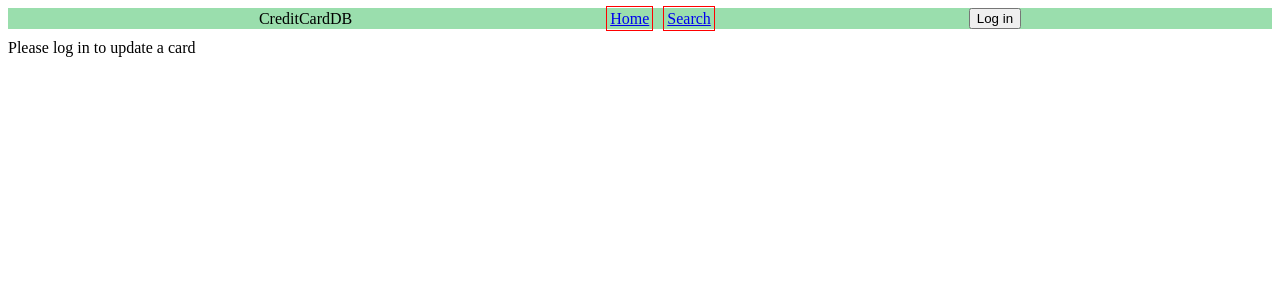
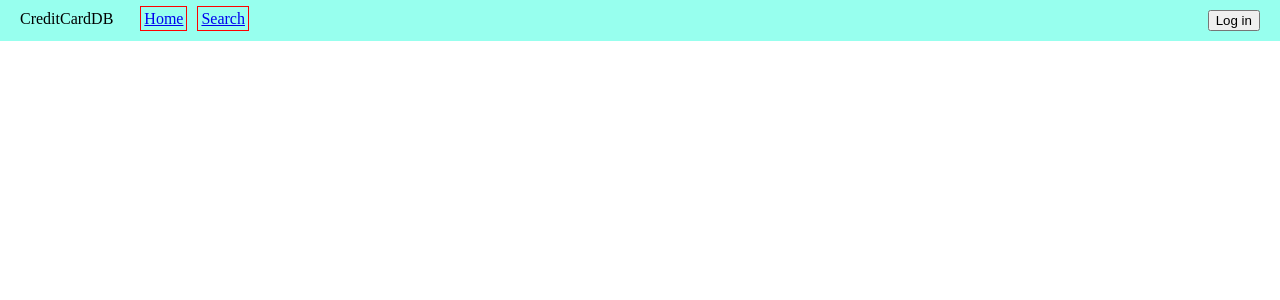
Before and after one commit to Credit-Card-Cafe/credit-card-cafe, a SvelteKit app: page /contribute/update/1 in a window 1280 px wide. Shown: the top 300 px of the page. Built offline with nearby package versions, Linux system fonts and the light colour scheme; no server answers; the database is empty.

Commit message:
Modified Layout

```diff
--- a/src/lib/fields.js
+++ b/src/lib/fields.js
@@ -4,15 +4,16 @@
 //<input type="radio">:  property: { name: "Display Name", type: "radio", options: ["option 1", "option n"]}
 
 export const dataField = {
-  bank: { name: "Bank", type: "text" },
-  name: { name: "Name", type: "text" },
+  bank: { name: "Bank", type: "text", lvl: 1},
+  name: { name: "Name", type: "text", lvl: 2},
   network: {
     name: "Network",
     type: "select",
     options: ["Visa", "MasterCard", "American Express", "Discover"],
+    lvl: 3,
   },
-  foreign_transaction_fee: { name: "Foreign Transaction Fee", type: "text" },
-  annual_fee: { name: "Annual Fee", type: "text" },
+  foreign_transaction_fee: { name: "Foreign Transaction Fee", type: "text", lvl: 6},
+  annual_fee: { name: "Annual Fee", type: "text", lvl: 7 },
   // rewards: {
   //   name: "Rewards",
   //   type: "dynamicObject",
@@ -42,5 +43,7 @@ export const dataField = {
         options: ["Front", "Back", "Both"],
       },
     },
+    lvl: 4,
   },
+  color: {name: "Color (Hex)", type: "text", lvl: 5}
 };
--- a/src/routes/+layout.svelte
+++ b/src/routes/+layout.svelte
@@ -6,7 +6,8 @@
 </script>
 
 <div id="top">
-    <div class="flex">CreditCardDB</div>
+    <div>
+    <div id="title">CreditCardDB</div>
     <nav>
         <a href="/">Home</a>
         <a href="/search">Search</a>
@@ -14,6 +15,7 @@
             <a href="/contribute">Contribute</a>
         {/if}
     </nav>
+    </div>
     <div id="end" class="flex">
         {#if $user}
             Loged in as {$user.displayName} <LogOutButton></LogOutButton>
@@ -27,16 +29,26 @@
 #top {
     display: flex;
     flex-direction: row;
-    justify-content: space-evenly;
-    align-items: center;
-    background: rgb(154, 222, 173);
+    justify-content: space-between;
+    justify-items: center;
+    background: rgb(151, 255, 238);
     margin-bottom: 10px;
+    padding: 10px 20px;
+}
+#title, nav {
+    display: inline;
+}
+#title {
+    margin-right: 20px;
 }
 a {
     border: 1px solid red;
     margin: 3px;
     padding: 3px;
 }
+:global(body) {
+    margin: 0;
+}
 </style>
 
 <slot />
--- a/src/routes/+page.svelte
+++ b/src/routes/+page.svelte
@@ -1,4 +1,8 @@
 <!--Homepage-->
+<svelte:head>
+  <title>CreditCardDB</title>
+</svelte:head>
+
 <script lang="js">
   import { cardList } from '../lib/stores';
 </script>
--- a/src/routes/card/[slug]/+page.svelte
+++ b/src/routes/card/[slug]/+page.svelte
@@ -3,9 +3,13 @@
   export let data;
 </script>
 
+<svelte:head>
+    <title>CreditCardDB | {data.card.bank} - {data.card.name}</title>
+</svelte:head>
 
 {#if data.card}
-  <CreditCard card={data.card}></CreditCard>
+  <CreditCard card={data.card} --color="{data.card.color}"></CreditCard>
+  <a href="/contribute/update/{data.card.url}">Update Information</a>
 {:else}
   <div>Credit Card not found</div>
 {/if}
--- a/src/routes/contribute/+page.svelte
+++ b/src/routes/contribute/+page.svelte
@@ -3,7 +3,9 @@
     import { user } from "../../lib/stores";
 </script>
 
-
+<svelte:head>
+    <title>CreditCardDB | Contribute</title>
+</svelte:head>
 {#if $user}
 <SubmitDataForm></SubmitDataForm>
 {:else}
--- a/src/routes/contribute/add-card/+page.svelte
+++ b/src/routes/contribute/add-card/+page.svelte
@@ -25,6 +25,10 @@
     }
 </script>
 
+<svelte:head>
+    <title>CreditCardDB | Add Card</title>
+</svelte:head>
+
 {#if submitted}
 <div id="form">
     <div><label for="name">Credit Card Name</label><input id="name" type="text" required></div>
--- a/src/routes/contribute/update/+page.svelte
+++ b/src/routes/contribute/update/+page.svelte
@@ -1,3 +1,6 @@
 <!--Update Landing page, not individual card update page-->
+<svelte:head>
+    <title>CreditCardDB | Update Card</title>
+</svelte:head>
 <div>Yeehaw, dingus. <br> Go update a card!
 </div>
--- a/src/routes/contribute/update/[slug]/+page.svelte
+++ b/src/routes/contribute/update/[slug]/+page.svelte
@@ -4,6 +4,10 @@
     export let data;
     import { user } from '../../../../lib/stores';
   </script>
+
+<svelte:head>
+    <title>CreditCardDB | Update Card | {data.card.bank} - {data.card.name}</title>
+</svelte:head>
 
   {#if $user}
     {#if data.card}
```
